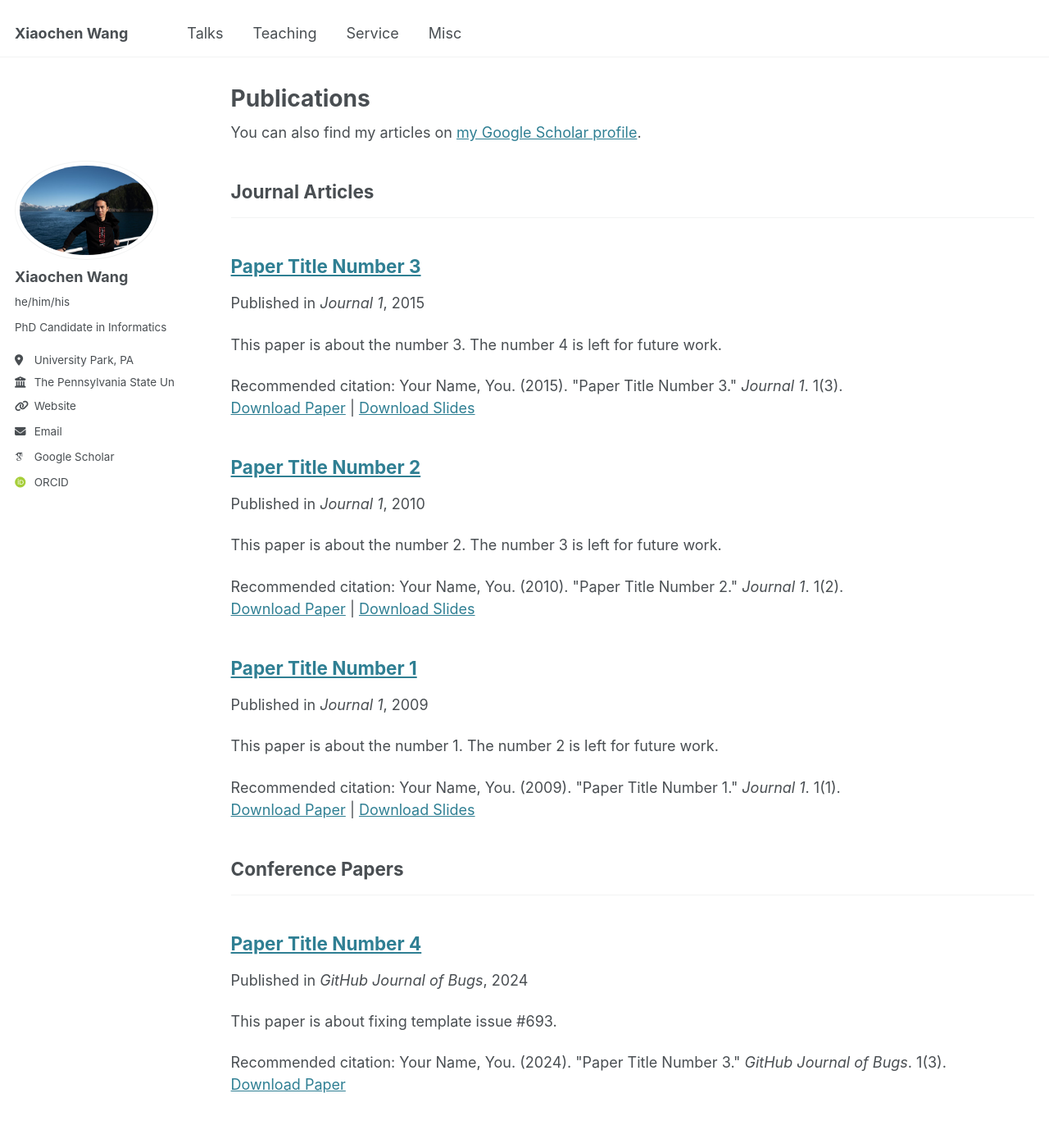
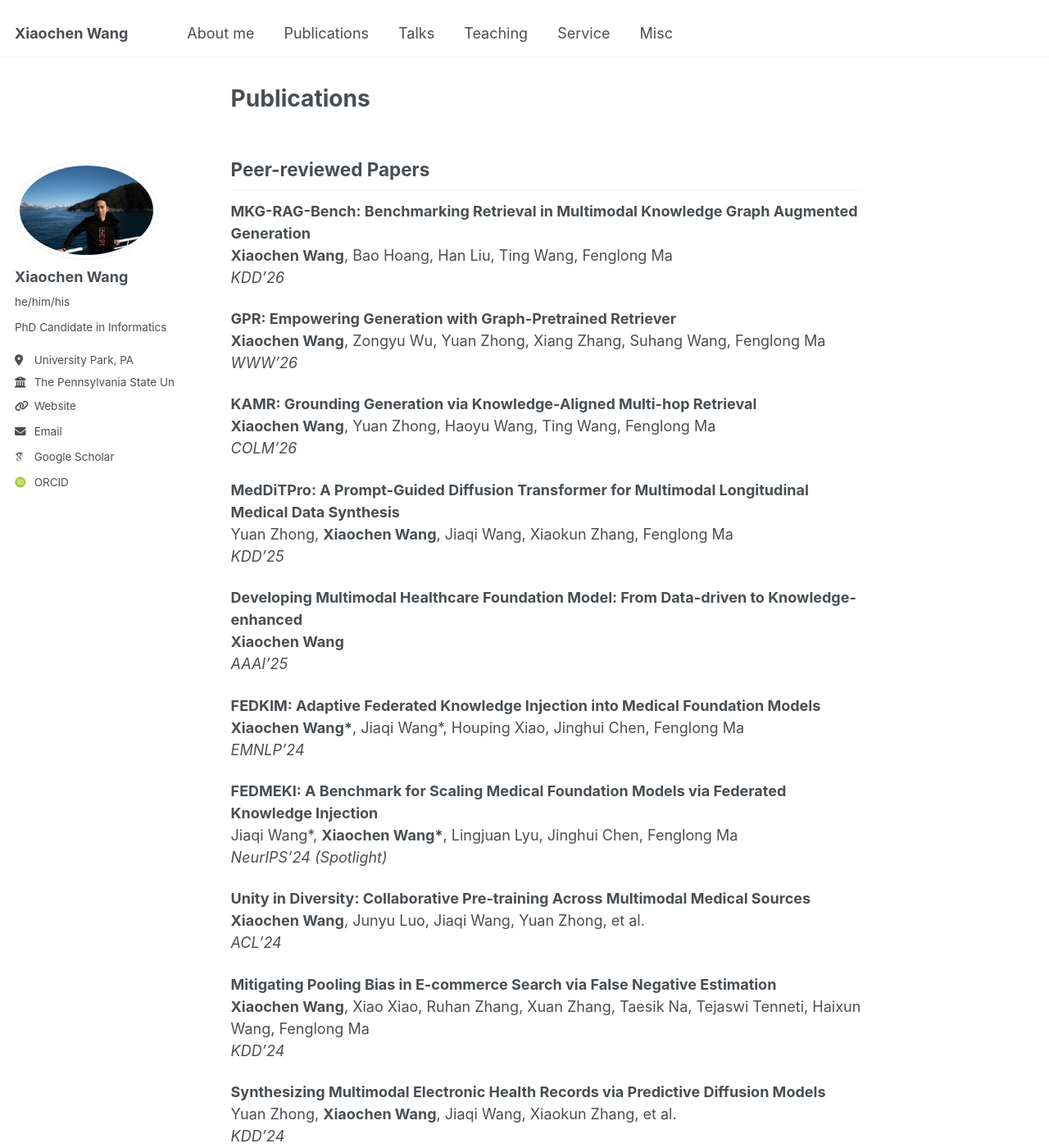
Before and after one commit to XiaochenWang-PSU/XiaochenWang-PSU.github.io, a Jekyll site: the page built from _pages/publication_custom.md, in a window 1280 px wide and 1400 px high. Shown: the whole window at 82% size. Built offline with Jekyll 4.4.1, drawn with Linux system fonts in a browser that asks for light colours; some web fonts are replaced; some of the changed text lies outside the part shown.

Commit message:
Add About me and Publications nav widgets
- Move publications to dedicated /publications/ page
- Add COLM'26 (KAMR) as accepted paper; categorize under NLP&LLM and IR
- Add About me and Publications to header nav before Talks

```diff
--- a/_data/navigation.yml
+++ b/_data/navigation.yml
@@ -5,8 +5,11 @@
 # prevent it from being included in the site.
 
 main:
-  # - title: "Publications"
-  #   url: publications/
+  - title: "About me"
+    url: /
+
+  - title: "Publications"
+    url: /publications/
 
   - title: "Talks"
     url: /talks_presentations/
--- /dev/null
+++ b/_pages/publication_custom.md
@@ -0,0 +1,79 @@
+---
+permalink: /publications/
+title: "Publications"
+author_profile: true
+redirect_from:
+  - "/publications.html"
+---
+
+## Peer-reviewed Papers
+
+**MKG-RAG-Bench: Benchmarking Retrieval in Multimodal Knowledge Graph Augmented Generation**
+**Xiaochen Wang**, Bao Hoang, Han Liu, Ting Wang, Fenglong Ma
+*KDD'26*
+
+**GPR: Empowering Generation with Graph-Pretrained Retriever**
+**Xiaochen Wang**, Zongyu Wu, Yuan Zhong, Xiang Zhang, Suhang Wang, Fenglong Ma
+*WWW'26*
+
+**KAMR: Grounding Generation via Knowledge-Aligned Multi-hop Retrieval**
+**Xiaochen Wang**, Yuan Zhong, Haoyu Wang, Ting Wang, Fenglong Ma
+*COLM'26*
+
+**MedDiTPro: A Prompt-Guided Diffusion Transformer for Multimodal Longitudinal Medical Data Synthesis**
+Yuan Zhong, **Xiaochen Wang**, Jiaqi Wang, Xiaokun Zhang, Fenglong Ma
+*KDD'25*
+
+**Developing Multimodal Healthcare Foundation Model: From Data-driven to Knowledge-enhanced**
+**Xiaochen Wang**
+*AAAI'25*
+
+**FEDKIM: Adaptive Federated Knowledge Injection into Medical Foundation Models**
+**Xiaochen Wang\***, Jiaqi Wang\*, Houping Xiao, Jinghui Chen, Fenglong Ma
+*EMNLP'24*
+
+**FEDMEKI: A Benchmark for Scaling Medical Foundation Models via Federated Knowledge Injection**
+Jiaqi Wang\*, **Xiaochen Wang\***, Lingjuan Lyu, Jinghui Chen, Fenglong Ma
+*NeurIPS'24 (Spotlight)*
+
+**Unity in Diversity: Collaborative Pre-training Across Multimodal Medical Sources**
+**Xiaochen Wang**, Junyu Luo, Jiaqi Wang, Yuan Zhong, et al.
+*ACL'24*
+
+**Mitigating Pooling Bias in E-commerce Search via False Negative Estimation**
+**Xiaochen Wang**, Xiao Xiao, Ruhan Zhang, Xuan Zhang, Taesik Na, Tejaswi Tenneti, Haixun Wang, Fenglong Ma
+*KDD'24*
+
+**Synthesizing Multimodal Electronic Health Records via Predictive Diffusion Models**
+Yuan Zhong, **Xiaochen Wang**, Jiaqi Wang, Xiaokun Zhang, et al.
+*KDD'24*
+
+**Hierarchical Pretraining on Multimodal Electronic Health Records**
+**Xiaochen Wang**, Junyu Luo, Jiaqi Wang, Ziyi Yin, Suhan Cui, Yuan Zhong, et al.
+*EMNLP'23*
+
+**pADR: Towards Personalized Adverse Drug Reaction Prediction**
+Junyu Luo, Cheng Qian, **Xiaochen Wang**, Lucas Glass, Fenglong Ma
+*CIKM'23*
+
+**Sentence-Level Resampling for Named Entity Recognition**
+**Xiaochen Wang**, Yue Wang
+*NAACL'22*
+
+**Enabling Scientific Reproducibility through FAIR Data Management**
+**Xiaochen Wang**, Yue Wang, José-Luis Ambite, Abhishek Appaji, et al.
+*AMIA'22*
+
+**Extreme Systematic Reviews: A Large Literature Screening Dataset**
+Jingwen Hou\*, **Xiaochen Wang\***, Jean-Jacques Dubois, R. Byron Rice, Amanda Haddock, Yue Wang
+*CIKM'22*
+
+## Preprints & Submissions
+
+**MedMKG: Benchmarking Medical Knowledge Exploitation with Multimodal Knowledge Graph**
+**Xiaochen Wang**, Yuan Zhong, Lingwei Zhang, Lisong Dai, Ting Wang, Fenglong Ma
+*Submitted to MM'26*
+
+**Synthesizing Longitudinal Multimodal Clinical Data via Staged Adaptation of Any-to-Any Models**
+Yuan Zhong, Ziyi Yin, **Xiaochen Wang**, Yuning Xie, Jing Gao, Fenglong Ma
+*Submitted to NeurIPS'26*
--- a/_pages/publications.html
+++ b/_pages/publications.html
@@ -1,8 +1,9 @@
 ---
 layout: archive
 title: "Publications"
-permalink: /publications/
+permalink: /publications-collection/
 author_profile: true
+published: false
 ---
 
 {% if site.author.googlescholar %}
```
Also changed, not shown: _pages/about.md (+2 -85 lines).
